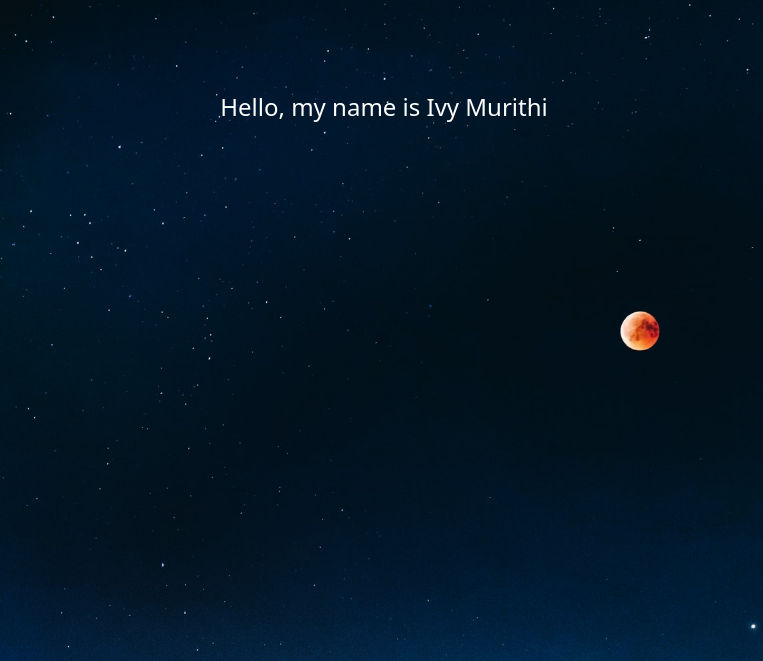
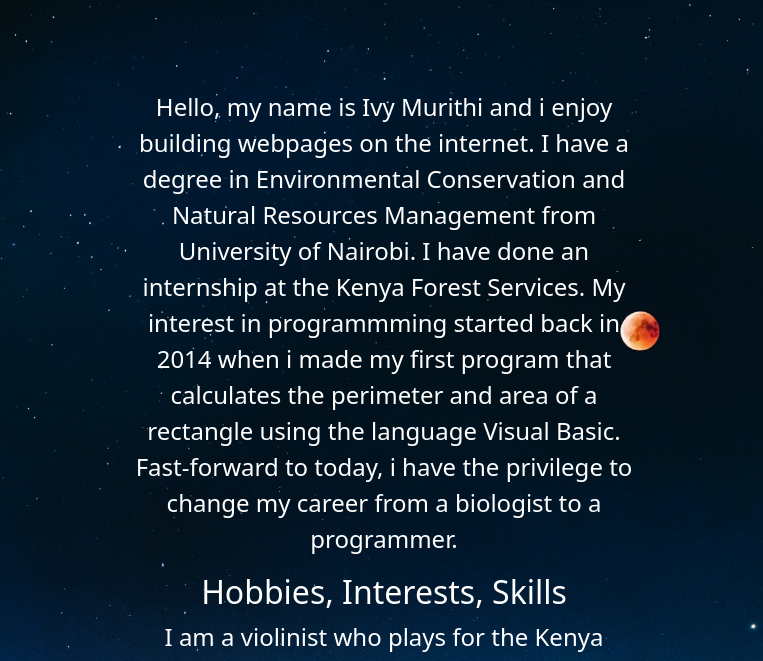
Before and after one commit to ivymmurithi/portfolio, a plain HTML site: page about.html in a window 1280 px wide. Shown: the part 151-812 px from the top of the page, 0-763 px from the left. Drawn offline with nearby package versions, Linux system fonts and the light colour scheme.

Commit message:
add paragraph about me

```diff
--- a/about.html
+++ b/about.html
@@ -34,7 +34,16 @@
   <div class="about-me-container">
   <img class="ivy-photo" src="./images/IMG_6603.jpg" alt="A photo of Ivy Mukami">
   <div class="about-me-text">
-    <p>Hello, my name is Ivy Murithi</p>
+    <p>Hello, my name is Ivy Murithi and i enjoy building webpages on the internet. I have a degree in Environmental Conservation and Natural Resources Management from University of Nairobi.
+      I have done an internship at the Kenya Forest Services.
+      My interest in programmming started back in 2014 when i made my first program that calculates the perimeter and area of a rectangle using the language Visual Basic.
+      Fast-forward to today, i have the privilege to change my career from a biologist to a programmer.
+      <h2>Hobbies, Interests, Skills</h2>
+      I am a violinist who plays for the Kenya Conservatoire of Music Orchestra.
+      In 2010 i got the opportunity to play international handball, Eeklo and Partille cup, in Europe.
+      I am a pro online gamer in PUBG mobile.
+      I love tech!
+    </p>
   </div>
   </div>
 </body>
```
